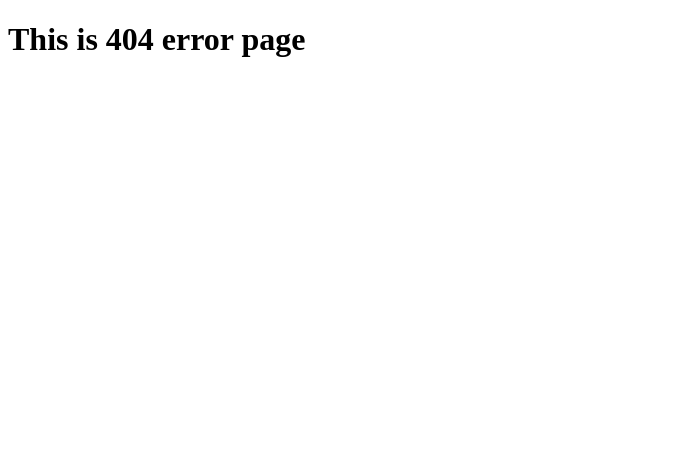
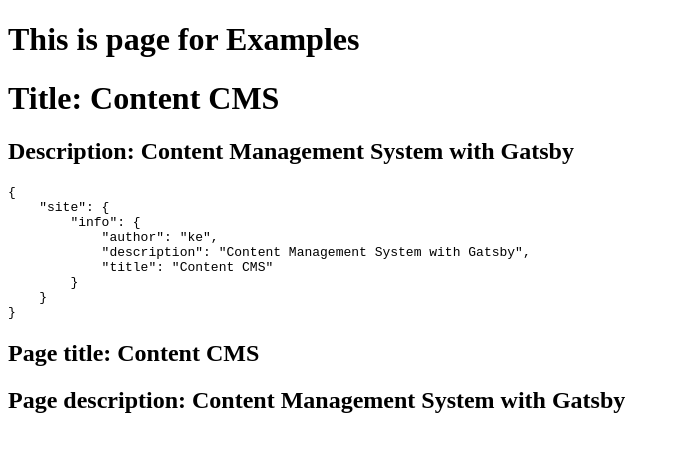
Before and after one commit to devtk0582/content-cms, a Gatsby site in the folder content/: page /example in a window 1280 px wide. Before the commit this address had no page. Shown: the whole page, without its empty margins (0-679 px from the left). Built offline with nearby package versions, Linux system fonts and the light colour scheme; Gatsby itself is replaced by a stand-in of ours.

Commit message:
add static query and page query

```diff
--- a/content/gatsby-config.js
+++ b/content/gatsby-config.js
@@ -6,6 +6,11 @@
 
 module.exports = {
   /* Your site config here */
+  siteMetadata: {
+    title: 'Content CMS',
+    description: 'Content Management System with Gatsby',
+    author: 'ke'
+  },
   plugins: [{
     resolve: `gatsby-plugin-styled-components`,
     options: {
--- /dev/null
+++ b/content/src/components/ExampleHeader.js
@@ -0,0 +1,27 @@
+import React from 'react'
+import { graphql, useStaticQuery } from 'gatsby'
+
+const ComponentName = () => {
+  const data = useStaticQuery(graphql`
+  {
+    site {
+      info: siteMetadata {
+        author
+        description
+        title
+      }
+    }
+  }
+  `);
+
+  const {site: {info:{description, title}}} = data;
+
+  return (
+    <div>
+      <h1>Title: {title}</h1>
+      <h2>Description: {description}</h2>
+    </div>
+  );
+}
+
+export default ComponentName
--- /dev/null
+++ b/content/src/components/ExampleHeaderStatic.js
@@ -0,0 +1,21 @@
+import React from 'react'
+import { StaticQuery, graphql } from 'gatsby'
+
+const ComponentName = () => {
+  return (
+    <StaticQuery query={graphql`
+    {
+      site {
+        info: siteMetadata {
+          author
+          description
+          title
+        }
+      }
+    }
+  `} render={data => <pre>{JSON.stringify(data, null, 4)}</pre>}>
+    </StaticQuery>
+  )
+}
+
+export default ComponentName
--- a/content/src/components/Navbar.js
+++ b/content/src/components/Navbar.js
@@ -11,9 +11,14 @@
         <li>
           <Link to='/news'>News</Link>
         </li>
+        <li>
+          <Link to='/example'>Exmaple</Link>
+        </li>
       </ul>
+
     </nav>
-  )
+
+)
 }
 
 export default Navbar
--- /dev/null
+++ b/content/src/pages/example.js
@@ -0,0 +1,31 @@
+import React from 'react'
+import ExampleHeader from '../components/ExampleHeader'
+import ExampleHeaderStatic from '../components/ExampleHeaderStatic'
+import { graphql } from 'gatsby'
+
+const example = ({data}) => {
+  const {site: {info:{description, title}}} = data;
+  return (
+    <div>
+      <h1>This is page for Examples</h1>
+      <ExampleHeader />
+      <ExampleHeaderStatic />
+      <h2>Page title: {title}</h2>
+      <h2>Page description: {description}</h2>
+    </div>
+  )
+}
+
+export const data = graphql`
+{
+  site {
+    info: siteMetadata {
+      author
+      description
+      title
+    }
+  }
+}
+`
+
+export default example
```
